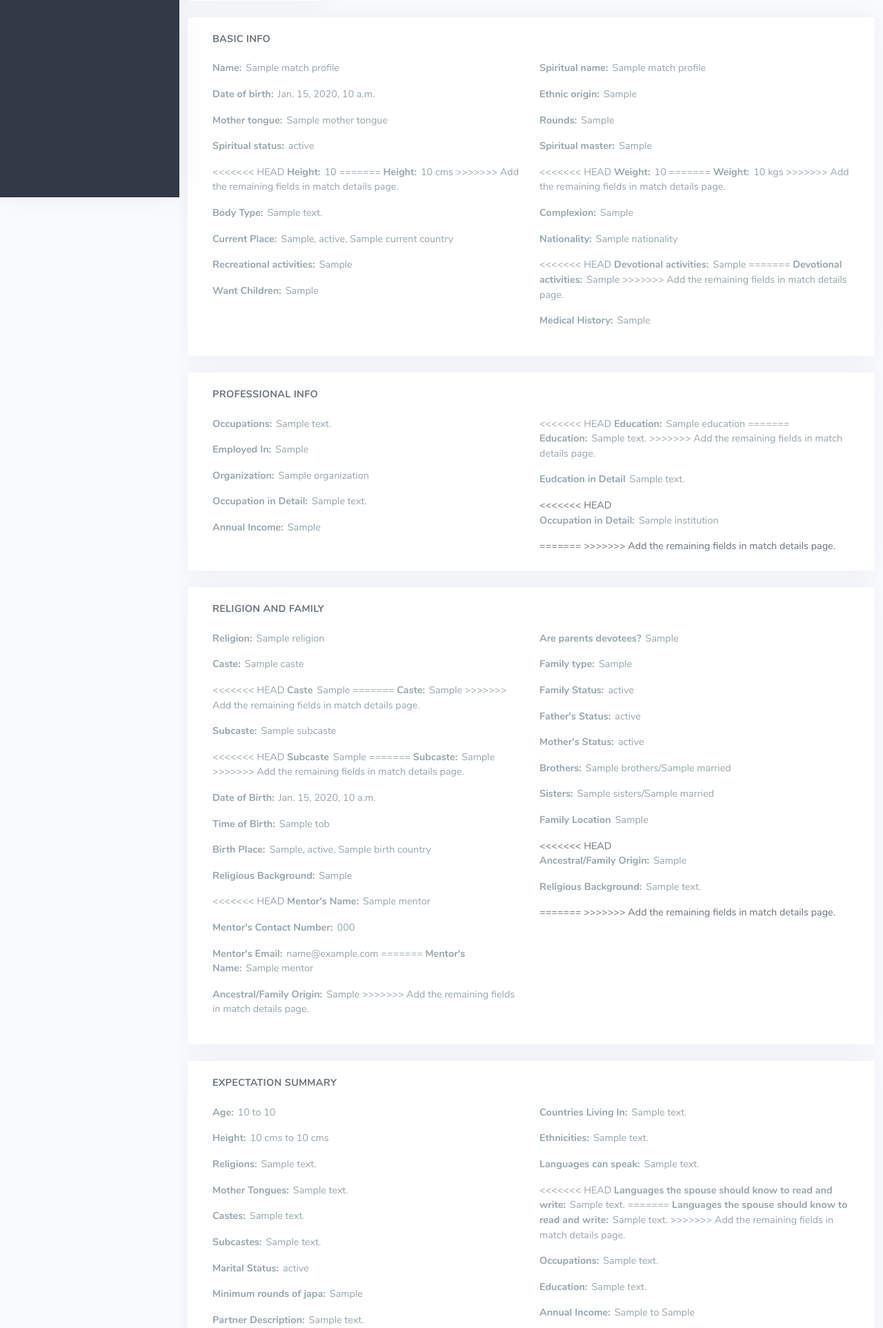
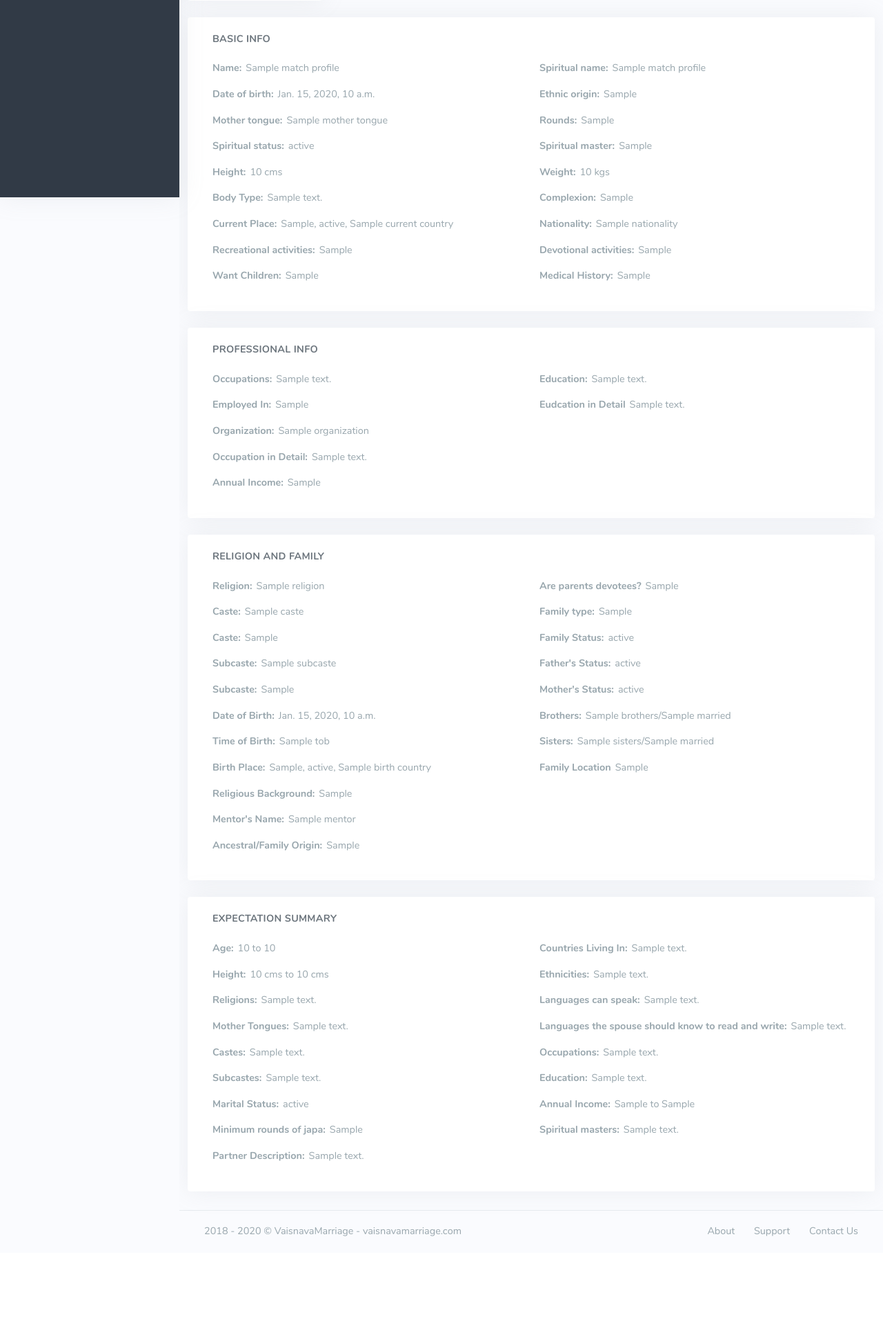
Before and after one commit to jpsoffice/vmb, a Django app: template vmb/templates/matrimony/match_details.html in a window 1280 px wide. Shown: the part 514-2439 px from the top of the page at 69% size. After the commit the page ends 2306 px from the top, so only its background shows below. Run offline with Django 3.2, Linux system fonts and the light colour scheme; the template is opened without the code that fills it: most values are stand-ins (such as "Sample title", 1, 10 or a date in 2020); grey boxes marked "Sample" are stand-in pictures; some libraries are stand-ins or nearby versions.

Commit message:
Update match_details.html

```diff
--- a/vmb/templates/matrimony/match_details.html
+++ b/vmb/templates/matrimony/match_details.html
@@ -87,11 +87,7 @@
                             <strong>Spiritual status:</strong><span class="ml-1">{{ match_profile.get_spiritual_status_display }}</span>
                         </p>
                         <p class="text-muted">
-<<<<<<< HEAD
-                            <strong>Height:</strong><span class="ml-1">{{ match_profile.height }}</span>
-=======
                             <strong>Height:</strong><span class="ml-1">{{ match_profile.height }} cms</span>
->>>>>>> Add the remaining fields in match details page.
                         </p>
                         <p class="text-muted">
                             <strong>Body Type:</strong><span class="ml-1">{{ match_profile.get_body_type_display  }}</span>
@@ -125,11 +121,7 @@
                             <strong>Spiritual master:</strong><span class="ml-1">{{ match_profile.spiritual_master }}</span>
                         </p>
                         <p class="text-muted">
-<<<<<<< HEAD
-                            <strong>Weight:</strong><span class="ml-1">{{ match_profile.weight }}</span>
-=======
                             <strong>Weight:</strong><span class="ml-1">{{ match_profile.weight }} kgs</span>
->>>>>>> Add the remaining fields in match details page.
                         </p>
                         <p class="text-muted">
                             <strong>Complexion:</strong><span class="ml-1">{{ match_profile.get_complexion_display }}</span>
@@ -141,11 +133,7 @@
                             <strong>Nationality:</strong><span class="ml-1">{{ match_profile.nationality }}</span>
                         </p>
                         <p class="text-muted">
-<<<<<<< HEAD
-                            <strong>Devotional activities:</strong><span class="ml-1">{{ match_profile.devotional_activities}}</span>
-=======
                             <strong>Devotional activities:</strong><span class="ml-1">{{ match_profile.devotional_services}}</span>
->>>>>>> Add the remaining fields in match details page.
                         </p>
                         <p class="text-muted">
                             <strong>Medical History:</strong><span class="ml-1">{{ match_profile.medical_history}}</span>
@@ -183,21 +171,11 @@
                 <div class="col-md-6">
                     <div class="text-left">
                         <p class="text-muted">
-<<<<<<< HEAD
-                            <strong>Education:</strong><span class="ml-1">{{ match_profile.education }}</span>
-=======
                             <strong>Education:</strong><span class="ml-1">{{ match_profile.education_text }}</span>
->>>>>>> Add the remaining fields in match details page.
                         </p>
                         <p class="text-muted">
                             {% if match_profile.education_details %}<strong>Eudcation in Detail</strong><span class="ml-1">{{ match_profile.education_details }}</span>{% endif %}
                         </p>
-<<<<<<< HEAD
-                        <p class="text-muted">
-                            {% if match_profile.institution %}<strong>Occupation in Detail:</strong><span class="ml-1">{{ match_profile.institution}}</span>{% endif %}
-                        </p>
-=======
->>>>>>> Add the remaining fields in match details page.
                     </div>
                 </div>
             </div>
@@ -218,21 +196,13 @@
                             {% if match_profile.caste %}<strong>Caste:</strong><span class="ml-1">{{ match_profile.caste }}</span>{% endif %}
                         </p>
                         <p class="text-muted">
-<<<<<<< HEAD
-                            {% if match_profile.caste_other %}<strong>Caste</strong><span class="ml-1">{{ match_profile.other_caste }}</span>{% endif %}
-=======
                             {% if match_profile.caste_other %}<strong>Caste:</strong><span class="ml-1">{{ match_profile.caste_other }}</span>{% endif %}
->>>>>>> Add the remaining fields in match details page.
                         </p>
                         <p class="text-muted">
                             {% if match_profile.subcaste %}<strong>Subcaste:</strong><span class="ml-1">{{ match_profile.subcaste }}</span>{% endif %}
                         </p>
                         <p class="text-muted">
-<<<<<<< HEAD
-                            {% if match_profile.subcaste_other %}<strong>Subcaste</strong><span class="ml-1">{{ match_profile.other_subcaste }}</span>{% endif %}
-=======
                             {% if match_profile.subcaste_other %}<strong>Subcaste:</strong><span class="ml-1">{{ match_profile.subcaste_other }}</span>{% endif %}
->>>>>>> Add the remaining fields in match details page.
                         </p>
                         <p class="text-muted">
                             <strong>Date of Birth:</strong><span class="ml-1">{{ match_profile.dob }}</span>
@@ -247,20 +217,10 @@
                             {% if match_profile.religious_background %}<strong>Religious Background:</strong><span class="ml-1">{{ match_profile.religious_background }}</span>{% endif %}
                         </p>
                         <p class="text-muted">
-<<<<<<< HEAD
-                            {% if match_profile.mentor %}<strong>Mentor's Name:</strong><span class="ml-1">{{ match_profile.mentor.name }}</span>
-                        </p>
-                        <p class="text-muted">
-                            <strong>Mentor's Contact Number:</strong><span class="ml-1">{{ match_profile.mentor.phone }}</span>
-                        </p>
-                        <p class="text-muted">
-                            {% if match_profile.mentor.email %}<strong>Mentor's Email:</strong><span class="ml-1">{{ match_profile.mentor.email }}</span>{% endif %}{% endif %}
-=======
                             {% if match_profile.mentor %}<strong>Mentor's Name:</strong><span class="ml-1">{{ match_profile.mentor.name }}</span>{% endif %}
                         </p>
                         <p class="text-muted">
                             {% if match_profile.family_origin %}<strong>Ancestral/Family Origin:</strong><span class="ml-1">{{ match_profile.family_origin }}</span>{% endif %}
->>>>>>> Add the remaining fields in match details page.
                         </p>
 
                     </div>
@@ -295,17 +255,6 @@
                         <p class="text-muted">
                             <strong>Family Location</strong><span class="ml-1">{{ match_profile.get_family_location_display }}</span>
                         </p>
-<<<<<<< HEAD
-                        <p class="text-muted">
-                            {% if match_profile.family_origin %}<strong>Ancestral/Family Origin:</strong><span class="ml-1">{{ match_profile.family_origin }}</span>{% endif %}
-                        </p>
-                        <p class="text-muted">
-                            {% if match_profile.family_details %}<strong>Religious Background:</strong><span class="ml-1">{{ match_profile.family_details }}</span>{% endif %}
-                        </p>
-=======
->>>>>>> Add the remaining fields in match details page.
-
-
                     </div>
                 </div>
             </div>
@@ -370,11 +319,7 @@
                             {% if match_profile.expectations.languages_can_speak_text %}<strong>Languages can speak:</strong><span class="ml-1">{{ match_profile.expectations.languages_can_speak_text }}</span>{% endif %}
                         </p>
                         <p class="text-muted">
-<<<<<<< HEAD
-                            {% if match_profile.expectations.languages_can_read_write_text %}<strong>Languages the spouse should know to read and write:</strong><span class="ml-1">{{ match_profile.expectations.languages_can_read_write_Text }}</span>{% endif %}
-=======
                             {% if match_profile.expectations.languages_can_read_write_text %}<strong>Languages the spouse should know to read and write:</strong><span class="ml-1">{{ match_profile.expectations.languages_can_read_write_text }}</span>{% endif %}
->>>>>>> Add the remaining fields in match details page.
                         </p>
                         <p class="text-muted">
                             {% if match_profile.expectations.occupations_text %}<strong>Occupations:</strong><span class="ml-1">{{ match_profile.expectations.occupations_text }}</span>{% endif %}
```
